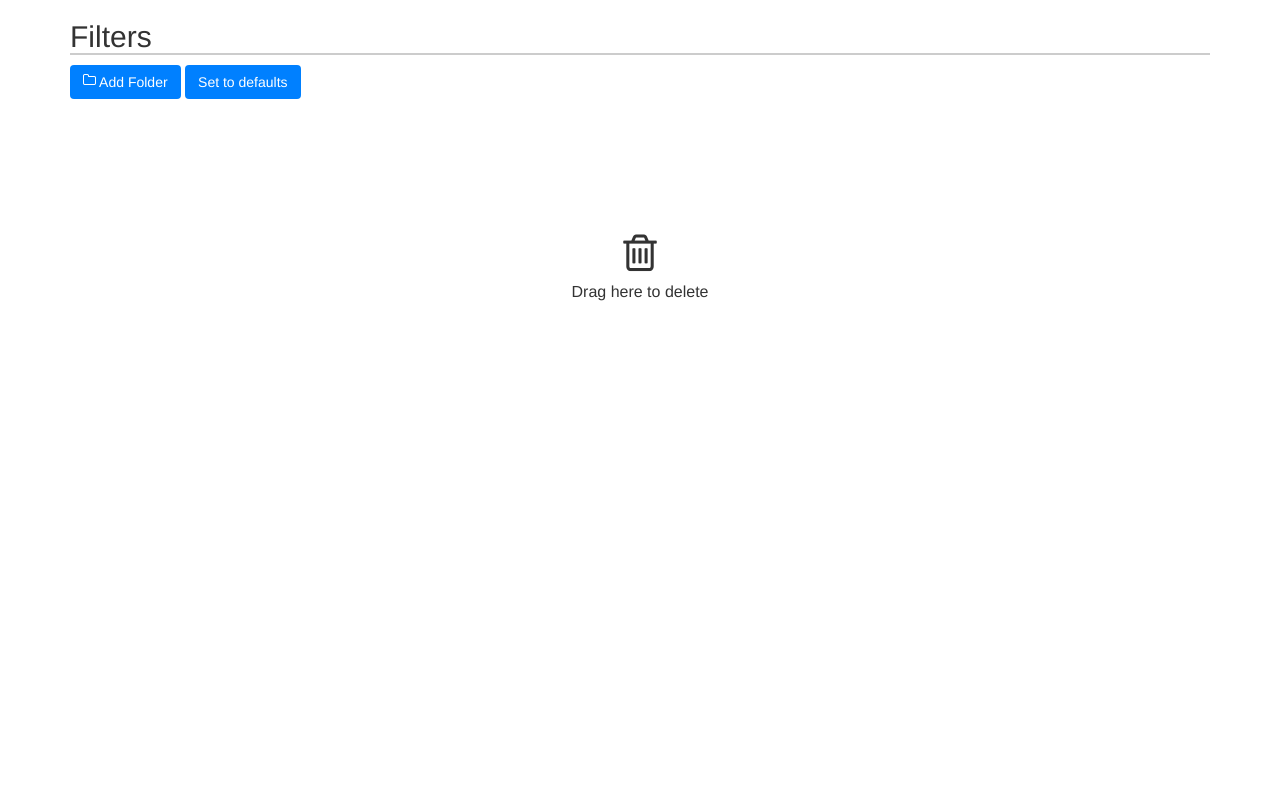
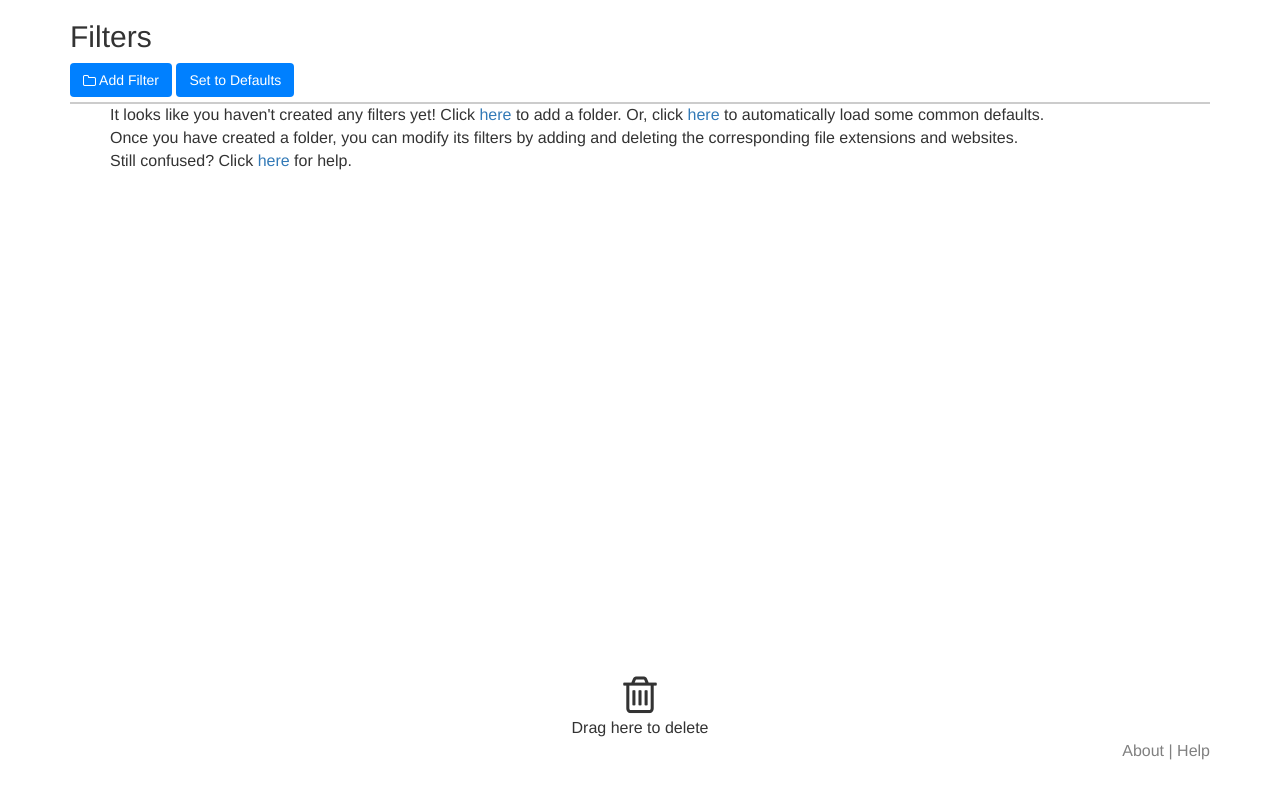
Before and after one commit to nmoroze/dodo, a browser extension: page configure/configure.html in a window 1280 px wide. Drawn offline with nearby package versions, Linux system fonts and the light colour scheme.

Commit message:
Lots of UI tweaks

```diff
--- a/bg.js
+++ b/bg.js
@@ -47,6 +47,7 @@ var match = function(info, filter) {
 	return true;
 }
 
+// Open options page first time extension is installed
 // http://stackoverflow.com/questions/5745822/open-a-help-page-after-chrome-extension-is-installed-first-time
 function install_notice() {
     if (localStorage.getItem('install_time'))
--- a/configure/configure.html
+++ b/configure/configure.html
@@ -21,16 +21,37 @@
 	</ul>
 	</li>
 	{{/folders}}
+	{{^folders}}
+	It looks like you haven't created any filters yet! Click <a href="#" class="add-filter">here</a> to add a folder. Or, click <a href="#" class="defaults">here</a> to automatically load some common defaults.
+	<br>
+	Once you have created a folder, you can modify its filters by adding and deleting the corresponding file extensions and websites.
+	<br>
+	Still confused? Click <a href="#" class="help">here</a> for help.
+	{{/folders}}
 </div>
 
 <div class="container">
-	<h2>Filters <span id="save-notifier"></span></h2>
-	<button id="add" class="btn"><i class="fa fa-folder-o"></i> Add Folder</button>
-	<button id="defaults" class="btn">Set to defaults</button>
-	<ol id="prefs">
-	</ol>
-	<br>
-	<center><i id="trash" class="fa fa-trash-o"></i><br>Drag here to delete</center>
+	<h2>Filters </h2>
+
+	<div id="button-bar">
+		<button class="btn add-filter"><i class="fa fa-folder-o"></i> Add Filter</button>
+		<button class="btn defaults">Set to Defaults</button>
+		<span id="save-notifier"></span>
+	</div>
+
+	<div id="prefs-box">
+		<ol id="prefs">
+		</ol>
+	</div>
+
+	<div id="trashcan">
+		<center><i id="trash" class="fa fa-trash-o"></i><br>Drag here to delete</center>
+	</div>
+
+	<div id="footer">
+		<a href="#" class="footer about">About</a> |
+		<a href="#" class="footer help">Help</a>
+	</div>
 </div>
 
 </body>
--- a/configure/css/style.css
+++ b/configure/css/style.css
@@ -4,24 +4,38 @@
 
 }
 a {
-			text-decoration: none;
-			color: black;
+/*	color: #0080FF;
+*/}
+a.add-url, a.add-extension {
+	color: black !important;
 }
 a:hover{
 	text-decoration: none;
 }
+body.modal-open {margin-right: 0px}
 .btn {
 	color: white !important;
 	background:#0080FF !important;
 }
-/*		body {
-			background: #CEFFE2;
-		}*/
+#button-bar {
+	padding-bottom: 5px;
+	border-bottom: 2px solid #CCC;
+}
 .delete {
 	padding-right: 5px;
 	vertical-align: super;
 	font-size: 12px;
 	color: gray;
+}
+#footer {
+	color: gray !important;
+	float: right;
+}
+.footer {
+	color: gray;
+}
+i {
+	vertical-align: middle;
 }
 li.folders {
 	padding-left: 2.3em ;
@@ -45,11 +59,8 @@
 	margin-left: -1.3em;
 	width: 1.3em;
 }
-		body.modal-open {margin-right: 0px}
-		h2 {
-			border-bottom: 2px solid #CCC;
-		}
 #prefs {
+	height: 70vh;
 	padding-bottom: 100px;
 }
 #save-notifier {
@@ -61,6 +72,9 @@
 #trash {
 	font-size: 32pt;
 }
+#trashcan {
+	float: bottom;
+}
 .subcategory {
 	text-indent: 30px;
 }
--- a/configure/js/configure.js
+++ b/configure/js/configure.js
@@ -47,8 +47,14 @@ $(document).ready(function() {
 		}
 	});
 
-	$("#add").click(function() {
-		bootbox.prompt("Folder?", function(folder) {
+	$('#scroll').bind('mousewheel', function (e) {
+		$(this).scrollTop($(this).scrollTop() - e.originalEvent.wheelDeltaY);
+		//prevent page fom scrolling
+		return false;
+	});
+
+	$(".add-filter").click(function() {
+		bootbox.prompt("Folder", function(folder) {
 			if(!folder)
 				return;
 			Preferences.add(folder, {
@@ -60,7 +66,7 @@ $(document).ready(function() {
 		});
 	});
 
-	$("#defaults").click(function() {
+	$(".defaults").click(function() {
 		Preferences.set(defaultPreferences["standard"]);
 		displayPreferences();
 	});
@@ -76,6 +82,21 @@ $(document).ready(function() {
 	}
 
 	function resetClickHandlers() {
+		$(".help").on("click", function(e) {
+			bootbox.alert("Welcome to Dodo! This interface provides an easy way to manage your Dodo filters.\
+				A filter in Dodo consists of two different things: <br> <br>\
+				A <b>folder</b>, where items that match your criteria are stored when you download them, and the \
+				<b>criteria</b>, which specify what files go into the folder, based on their file extensions and the website they came from. \
+				Filters can be rearranged in priority by dragging and dropping them. To get started, you can use the buttons above to either load default settings, \
+				or create your own filter from scratch.");
+		});
+
+		$(".about").click(function(e) {
+			bootbox.alert("<b>Dodo v0.1</b> <br> by Noah Moroze <br> \
+				Thanks for trying out Dodo! If you would like to file a bug report, please submit it <a href='http://gitreports.com/issue/nmoroze/dodo'>here</a>.<br> \
+				Dodo is an open source project. Feel free to check it out and contribute on <a href='https://github.com/nmoroze/dodo'>Github</a>.");
+		});
+
 		$(".add-extension").click(function(e) {
 			var folder = $(this).attr("folder");
 			bootbox.prompt("Extension", function(extension) {
@@ -112,7 +133,7 @@ $(document).ready(function() {
 
 		$(".add-url").click(function(e) {
 			var folder = $(this).attr("folder");
-			var url = bootbox.prompt("URL?", function(url) {
+			var url = bootbox.prompt("URL", function(url) {
 				if(!url)
 					return;
 				Preferences.add(folder, {
```
Lines whose indentation alone changed are shown as unchanged.
